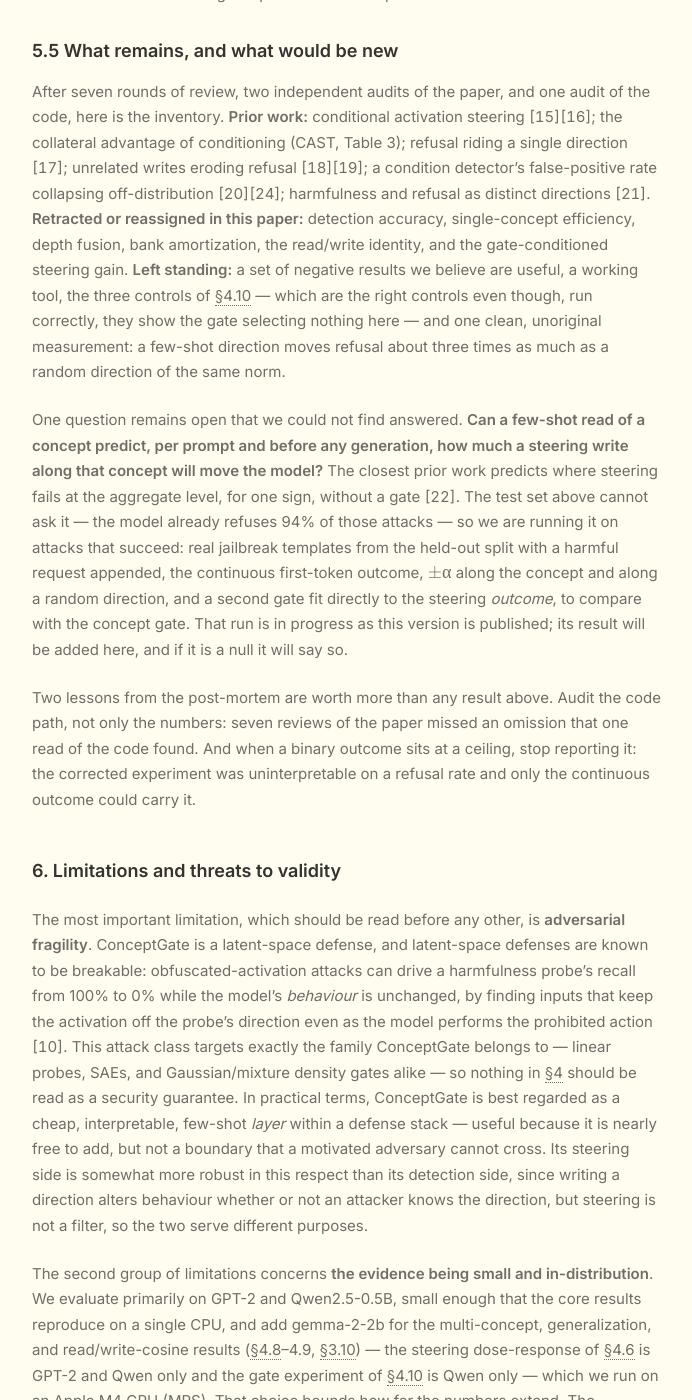
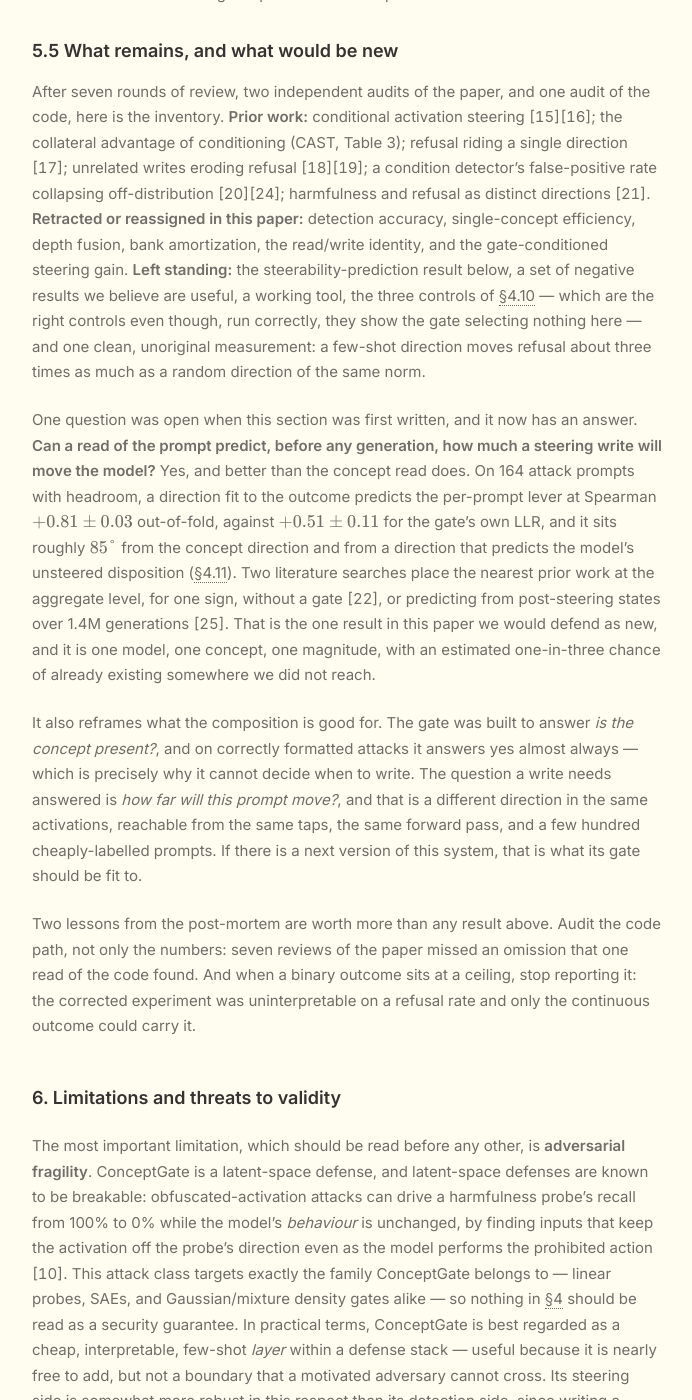
Before and after one commit to NISH1001/NISH1001.github.io, a Jekyll site: the page built from _posts/research/2026-08-29-conceptgate.markdown, in a window 1280 px wide and 1400 px high, scrolled down 55424 px. Shown: the whole window, without its empty margins (293-985 px from the left). Built offline with Jekyll 4.4.1, drawn with Linux system fonts in a browser that asks for light colours; some of the changed text lies outside the part shown.

Commit message:
Carry the 4.11 result into 5.5 and the conclusion
The previous commit's message claimed 5.5 and 7 were rewritten. They
were not: the script's section-7 pattern failed on a line break and it
aborted before writing, so only 4.11, the abstract and the contributions
list landed. This is the missing half.

- 5.5 replaces the "run in progress, result pending" paragraph with the
  result, and adds it to the inventory of what is left standing
- 7 closes on the distinction the result draws: a concept read says what
  a prompt is, something else in the same residual stream says what a
  write to it will do

```diff
--- a/_posts/research/2026-08-29-conceptgate.markdown
+++ b/_posts/research/2026-08-29-conceptgate.markdown
@@ -2325,19 +2325,28 @@ conditioning (CAST, Table 3); refusal riding a single direction <span class="cit
 <span class="cite" data-ref="The Rogue Scalpel: Activation Steering Compromises LLM Safety. arXiv:2509.22067."><a href="#ref-rogue">[18]</a></span><span class="cite" data-ref="Analysing the Safety Pitfalls of Steering Vectors. arXiv:2603.24543."><a href="#ref-pitfalls">[19]</a></span>; a condition detector's false-positive rate collapsing off-distribution <span class="cite" data-ref="AlphaSteer. arXiv:2506.07022."><a href="#ref-alphasteer">[20]</a></span><span class="cite" data-ref="Latent Adversarial Detection. arXiv:2604.28129."><a href="#ref-lad">[24]</a></span>;
 harmfulness and refusal as distinct directions <span class="cite" data-ref="Zhao, J., et al. (2025). LLMs Encode Harmfulness and Refusal Separately. arXiv:2507.11878."><a href="#ref-harmref">[21]</a></span>. **Retracted or reassigned in this paper:** detection
 accuracy, single-concept efficiency, depth fusion, bank amortization, the read/write identity, and the
-gate-conditioned steering gain. **Left standing:** a set of negative results we believe are useful, a working
-tool, the three controls of <a class="sref" href="#410-gate-conditioned-steering-a-retraction-and-what-the-corrected-runs-show">§4.10</a> — which are the right controls even though, run correctly, they show the
+gate-conditioned steering gain. **Left standing:** the steerability-prediction result below, a set of negative results we believe are
+useful, a working tool, the three controls of <a class="sref" href="#410-gate-conditioned-steering-a-retraction-and-what-the-corrected-runs-show">§4.10</a> — which are the right controls even though, run correctly, they show the
 gate selecting nothing here — and one clean, unoriginal measurement: a few-shot direction moves refusal
 about three times as much as a random direction of the same norm.
 
-One question remains open that we could not find answered. **Can a few-shot read of a concept predict, per
-prompt and before any generation, how much a steering write along that concept will move the model?** The
-closest prior work predicts where steering fails at the aggregate level, for one sign, without a gate
-<span class="cite" data-ref="Billa (2026). Predicting Where Steering Vectors Succeed. arXiv:2604.15557."><a href="#ref-billa">[22]</a></span>. The test set above cannot ask it — the model already refuses 94% of those attacks — so we are
-running it on attacks that succeed: real jailbreak templates from the held-out split with a harmful request
-appended, the continuous first-token outcome, $\pm\alpha$ along the concept and along a random direction, and
-a second gate fit directly to the steering *outcome*, to compare with the concept gate. That run is in
-progress as this version is published; its result will be added here, and if it is a null it will say so.
+One question was open when this section was first written, and it now has an answer. **Can a read of the
+prompt predict, before any generation, how much a steering write will move the model?** Yes, and better
+than the concept read does. On 164 attack prompts with headroom, a direction fit to the outcome predicts
+the per-prompt lever at Spearman $+0.81 \pm 0.03$ out-of-fold, against $+0.51 \pm 0.11$ for the gate's own
+LLR, and it sits roughly $85°$ from the concept direction and from a direction that predicts the model's
+unsteered disposition (<a class="sref" href="#411-predicting-steerability-from-the-prompt">§4.11</a>). Two literature searches place the nearest prior work at the aggregate
+level, for one sign, without a gate <span class="cite" data-ref="Billa (2026). Predicting Where Steering Vectors Succeed. arXiv:2604.15557."><a href="#ref-billa">[22]</a></span>, or predicting from post-steering states over 1.4M
+generations <span class="cite" data-ref="When is Your LLM Steerable? arXiv:2606.11599."><a href="#ref-asteer">[25]</a></span>. That is the one result in this paper we would defend as new, and it is one model,
+one concept, one magnitude, with an estimated one-in-three chance of already existing somewhere we did not
+reach.
+
+It also reframes what the composition is good for. The gate was built to answer *is the concept present?*,
+and on correctly formatted attacks it answers yes almost always — which is precisely why it cannot decide
+when to write. The question a write needs answered is *how far will this prompt move?*, and that is a
+different direction in the same activations, reachable from the same taps, the same forward pass, and a few
+hundred cheaply-labelled prompts. If there is a next version of this system, that is what its gate should
+be fit to.
 
 Two lessons from the post-mortem are worth more than any result above. Audit the code path, not only the
 numbers: seven reviews of the paper missed an omission that one read of the code found. And when a binary
@@ -2419,7 +2428,16 @@ three times a random direction of the same norm, pointed the wrong way in the ea
 composition provides is the write direction at no fitting cost and the confinement of benign collateral — both of
 which exist elsewhere. What this paper provides that the others do not is the set of controls, the retraction with
 its mechanism, and a record of how a five-arm, sign-flipped, twice-audited result was entirely an artifact of one
-missing template call. The interactive figures are included so
+missing template call.
+
+One thing did survive being asked properly. The gate was built to decide whether a concept is present, and
+on correctly formatted attacks that question is almost always answered yes, which is why it cannot decide
+when to write. The question a write needs answered is how far a given prompt will move — and that turns out
+to be linearly decodable from the same activations, before generation, at $+0.81$ against the concept
+read's $+0.51$, along a direction some $85°$ away from the concept's own (<a class="sref" href="#411-predicting-steerability-from-the-prompt">§4.11</a>). A concept read tells you
+what a prompt *is*; something else in the same residual stream tells you what a write to it will *do*. That
+distinction is the one contribution here we would defend, it is small and singly-modelled, and it is the
+direction a next version of this work should be built around. The interactive figures are included so
 that these claims can be examined directly against the underlying model runs rather than taken on
 assertion; the points at which the method is effective and the points at which it fails are both
 visible in them.
```
